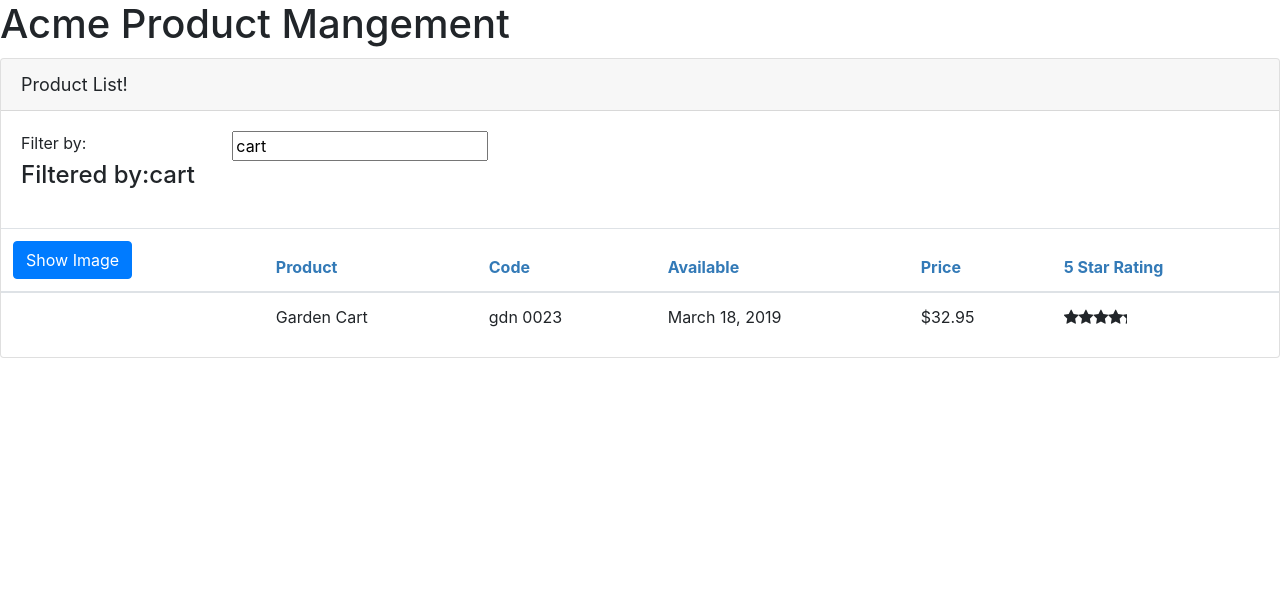
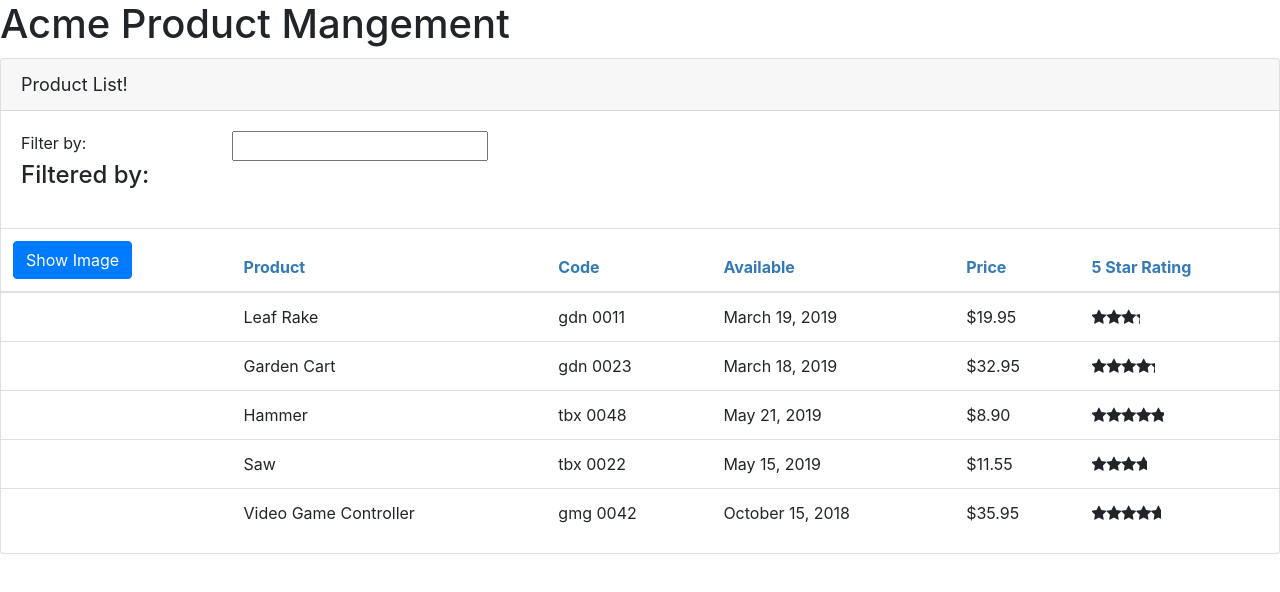
Before and after one commit to initialsam/Angular-GettingStarted, an Angular app: page / in a window 1280 px wide. Shown: the top 592 px of the page. Built offline with nearby package versions, Linux system fonts and the light colour scheme.

Commit message:
Services and Dependency Injection Done

```diff
--- a/src/app/products/product-list.component.ts
+++ b/src/app/products/product-list.component.ts
@@ -1,5 +1,6 @@
 import { Component, OnInit } from '@angular/core';
 import { IProduct } from './product';
+import { ProductService } from './product.service';
 
 @Component({
     selector: 'pm-products',
@@ -9,13 +10,15 @@
 
 export class ProductListComponent implements OnInit {
   ngOnInit(): void {
-    console.log('In OnInit');
+    this.products = this.productService.getProducts();
+    this.filterProducts = this.products;
+
   }
   pageTitle: string = 'Product List!';
   imageWidth: number = 50;
   imageMargin: number = 2;
   showImage: boolean = false;
-  _listFilter: string = 'cart';
+  _listFilter: string = '';
   get listFilter(): string {
     return this._listFilter
   }
@@ -24,62 +27,9 @@
     this.filterProducts = this._listFilter ? this.performFilter(this._listFilter) : this.products;
   }
   filterProducts: IProduct[];
-  products: IProduct[] = [
-    {
-      "productId": 1,
-      "productName": "Leaf Rake",
-      "productCode": "GDN-0011",
-      "releaseDate": "March 19, 2019",
-      "description": "Leaf rake with 48-inch wooden handle.",
-      "price": 19.95,
-      "starRating": 3.2,
-      "imageUrl": "assets/images/leaf_rake.png"
-    },
-    {
-      "productId": 2,
-      "productName": "Garden Cart",
-      "productCode": "GDN-0023",
-      "releaseDate": "March 18, 2019",
-      "description": "15 gallon capacity rolling garden cart",
-      "price": 32.95,
-      "starRating": 4.2,
-      "imageUrl": "assets/images/garden_cart.png"
-    },
-    {
-      "productId": 5,
-      "productName": "Hammer",
-      "productCode": "TBX-0048",
-      "releaseDate": "May 21, 2019",
-      "description": "Curved claw steel hammer",
-      "price": 8.9,
-      "starRating": 4.8,
-      "imageUrl": "assets/images/hammer.png"
-    },
-    {
-      "productId": 8,
-      "productName": "Saw",
-      "productCode": "TBX-0022",
-      "releaseDate": "May 15, 2019",
-      "description": "15-inch steel blade hand saw",
-      "price": 11.55,
-      "starRating": 3.7,
-      "imageUrl": "assets/images/saw.png"
-    },
-    {
-      "productId": 10,
-      "productName": "Video Game Controller",
-      "productCode": "GMG-0042",
-      "releaseDate": "October 15, 2018",
-      "description": "Standard two-button video game controller",
-      "price": 35.95,
-      "starRating": 4.6,
-      "imageUrl": "assets/images/xbox-controller.png"
-    }
-  ];
+  products: IProduct[] = [];
 
-  constructor() {
-    this.filterProducts = this.products;
-    this.listFilter = 'cart';
+  constructor(private productService:ProductService) {
 
   }
 
--- /dev/null
+++ b/src/app/products/product.service.ts
@@ -0,0 +1,62 @@
+import { Injectable } from '@angular/core';
+import { IProduct } from './product';
+
+@Injectable({
+    providedIn:'root'
+})
+export class ProductService{
+    getProducts(): IProduct[] {
+        return [
+        {
+          "productId": 1,
+          "productName": "Leaf Rake",
+          "productCode": "GDN-0011",
+          "releaseDate": "March 19, 2019",
+          "description": "Leaf rake with 48-inch wooden handle.",
+          "price": 19.95,
+          "starRating": 3.2,
+          "imageUrl": "assets/images/leaf_rake.png"
+        },
+        {
+          "productId": 2,
+          "productName": "Garden Cart",
+          "productCode": "GDN-0023",
+          "releaseDate": "March 18, 2019",
+          "description": "15 gallon capacity rolling garden cart",
+          "price": 32.95,
+          "starRating": 4.2,
+          "imageUrl": "assets/images/garden_cart.png"
+        },
+        {
+          "productId": 5,
+          "productName": "Hammer",
+          "productCode": "TBX-0048",
+          "releaseDate": "May 21, 2019",
+          "description": "Curved claw steel hammer",
+          "price": 8.9,
+          "starRating": 4.8,
+          "imageUrl": "assets/images/hammer.png"
+        },
+        {
+          "productId": 8,
+          "productName": "Saw",
+          "productCode": "TBX-0022",
+          "releaseDate": "May 15, 2019",
+          "description": "15-inch steel blade hand saw",
+          "price": 11.55,
+          "starRating": 3.7,
+          "imageUrl": "assets/images/saw.png"
+        },
+        {
+          "productId": 10,
+          "productName": "Video Game Controller",
+          "productCode": "GMG-0042",
+          "releaseDate": "October 15, 2018",
+          "description": "Standard two-button video game controller",
+          "price": 35.95,
+          "starRating": 4.6,
+          "imageUrl": "assets/images/xbox-controller.png"
+        }
+      ];
+    }
+}
```
